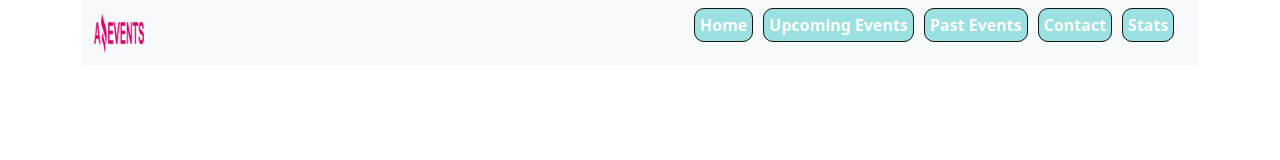
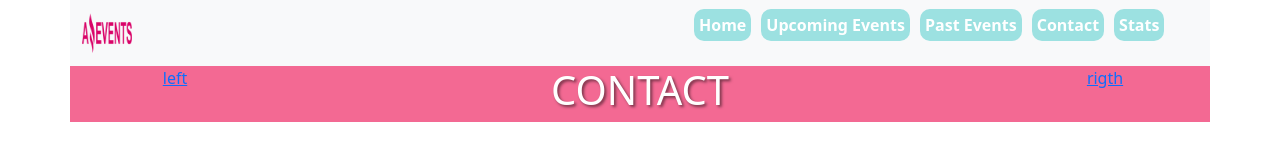
Before and after one commit to Federico18011980/Amazing-Event, a plain HTML site: page contact.html in a window 1280 px wide. Drawn offline with nearby package versions, Linux system fonts and the light colour scheme.

Commit message:
trabajando en la barra de paso de pagina

```diff
--- a/assets/estilos/estilos.css
+++ b/assets/estilos/estilos.css
@@ -3,9 +3,17 @@
     margin: 0;
     box-sizing: border-box;
 }
+body{
+    margin: 0 auto;
+}
+header{
+    padding-left: 0 !important;
+    padding-right: 0 !important;
+}
 .navbar-brand{
     display: inline-block;
 }
+
 li{
     list-style: none;
 
@@ -17,7 +25,7 @@ li a{
     text-decoration: none;
     margin-left: 10px ;
     padding: 5px;
-    border: 1px solid rgb(21, 21, 21);
+    border:none;
     background-color: rgb(156, 225, 225);
     border-radius: 10px;
     -webkit-border-radius: 10px;
@@ -25,3 +33,16 @@ li a{
     -ms-border-radius: 10px;
     -o-border-radius: 10px;
 }
+.titulo{
+    display: inline-block;
+    text-align: center;
+    text-shadow: 2px 2px 3px rgba(0,0,0,0.5);
+}
+section{
+    background-color: rgb(243, 105, 147);
+    color: white;
+}
+section a{
+    text-align: center;
+
+}
--- a/contact.html
+++ b/contact.html
@@ -20,8 +20,8 @@
                 <img src="./assets/imagenes/android-chrome-512x512.png" alt="Logo" width="50px" height="40px">
               </a>
             </div>
-            <div class="container col d-flex">
-                <ul class="navegador d-flex">
+            <div class="navegador col d-flex">
+                <ul class="menu d-flex justify-content-between" >
                     <li><a href="./index.html">Home</a></li>
                     <li><a href="#">Upcoming Events</a></li>
                     <li><a href="#">Past Events</a></li>
@@ -29,9 +29,13 @@
                     <li><a href="#">Stats</a></li>
                 </ul>
             </div>
-
-          </nav>
+        </nav>
     </header>
+    <section class="container d-flex flex-row justify-content-around">
+        <a href="./past-events" class="link-titulo col-lg-2">left</a>
+        <h1 class="titulo col-lg-8">CONTACT</h1>
+        <a href="./stats" class="link-titulo col-lg-2">rigth</a>
+    </section>
 
 
 
```
